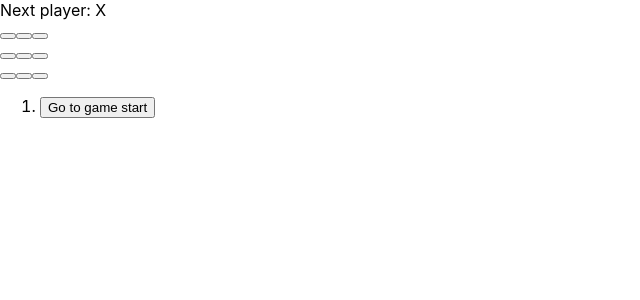
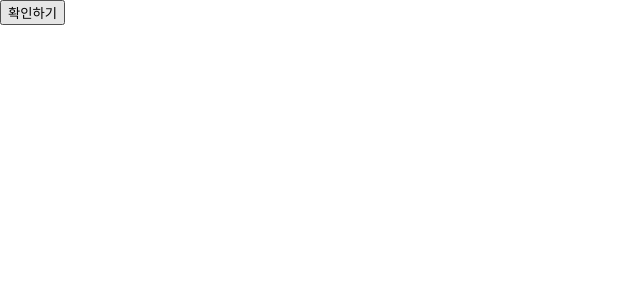
Before and after one commit to dlawogud000/my_app, a React (Create React App) app: page / in a window 1280 px wide. Shown: the top 300 px of the page, without its empty margins (0-640 px from the left). Built offline with nearby package versions, Linux system fonts and the light colour scheme.

Commit message:
chapter_08

```diff
--- a/package.json
+++ b/package.json
@@ -10,7 +10,8 @@
     "react": "^19.1.0",
     "react-dom": "^19.1.0",
     "react-scripts": "5.0.1",
-    "web-vitals": "^2.1.4"
+    "web-vitals": "^2.1.4",
+    "zustand": "^5.0.6"
   },
   "scripts": {
     "start": "react-scripts start",
--- /dev/null
+++ b/src/chapter_08/ConfirmButton.jsx
@@ -0,0 +1,19 @@
+import React,{useState} from 'react';
+
+function ConfirmButton(props){
+    const [isConfirmed, setIsConfirmed] = useState(false);
+
+    const handleConfirm = () => {
+        setIsConfirmed((prevIsConfirmed) => !prevIsConfirmed);
+    }
+
+    return (
+        <button
+            onClick={handleConfirm}
+            disabled={isConfirmed}>
+            {isConfirmed ? "확인됨" : "확인하기"}
+        </button>
+    );
+}
+
+export default ConfirmButton;
--- a/src/index.js
+++ b/src/index.js
@@ -4,19 +4,14 @@
 import App from './App';
 import reportWebVitals from './reportWebVitals';
 
-import Library from './chapter_03/Library';
-import Clock from './chapter_04/Clock';
-import CommentList from './chapter_05/CommentList';
-import NotificationList from './chapter_06/NotificationList';
-import Accommodate from './chapter_07/Accommodate';
-import TicTacToe from './Tic_Tac_Toe/Tic_Tac_Toe.jsx';
+import ConfirmButton from './chapter_08/ConfirmButton.jsx';
 
 const root = ReactDOM.createRoot(document.getElementById('root'));
 //root.render(<App/>);
 
 root.render(
   <React.StrictMode>
-    <TicTacToe />
+    <ConfirmButton />
   </React.StrictMode>
 );
 
```
Also changed, not shown: 1 other file (tests, documents, lock files or other folders).
